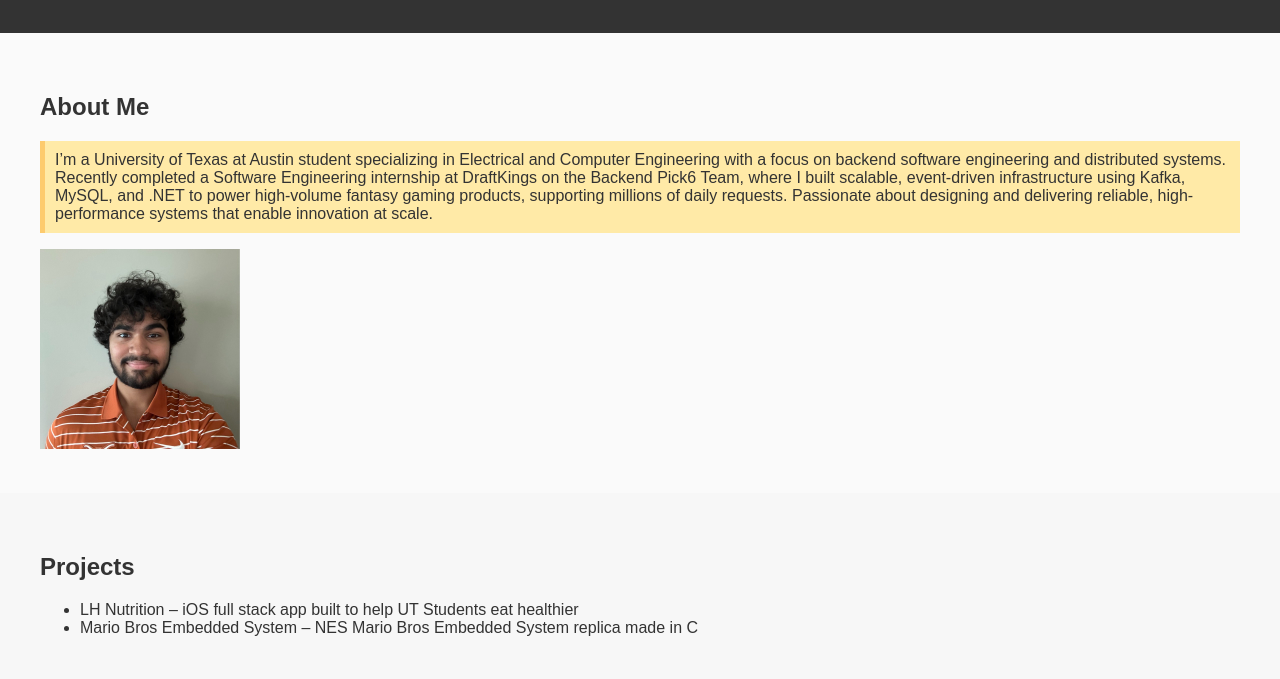
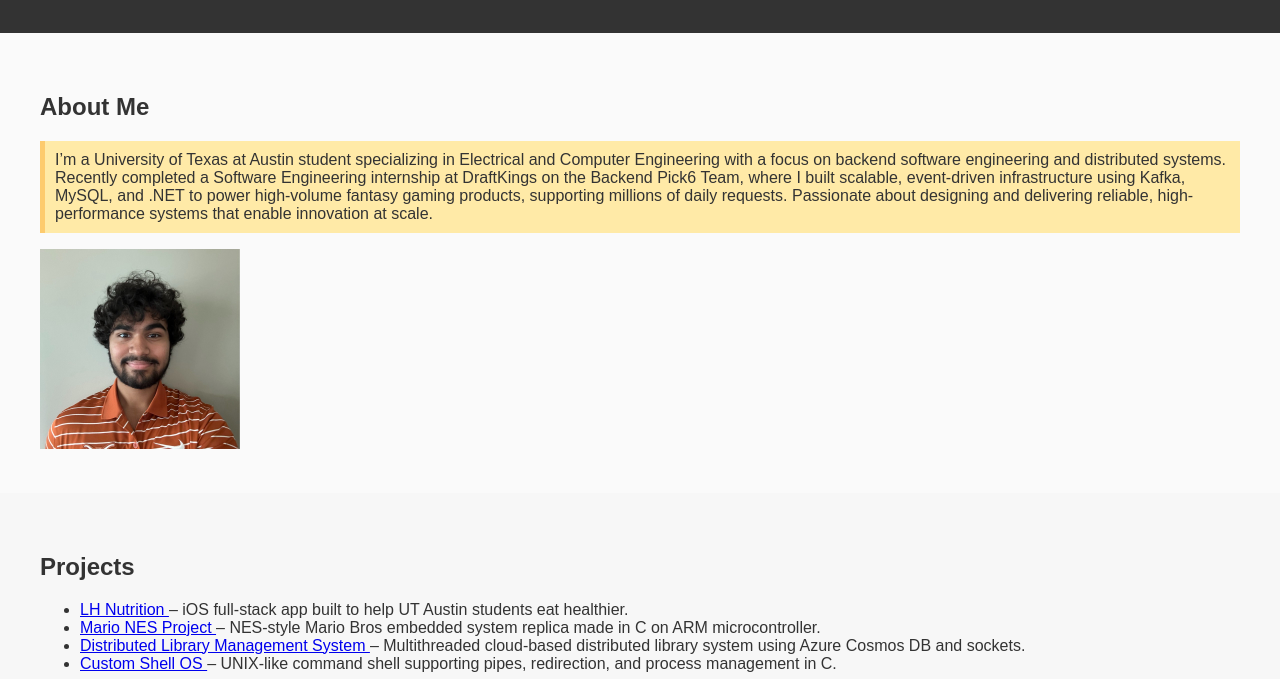
Before and after one commit to NirmayDas/nirmaydas.github.io, a plain HTML site: page index.html in a window 1280 px wide. Shown: the part 121-800 px from the top of the page. Drawn offline with Linux system fonts and the light colour scheme.

Commit message:
Update index.html

```diff
--- a/index.html
+++ b/index.html
@@ -27,10 +27,29 @@
   <section id="projects">
     <h2>Projects</h2>
     <ul>
-      <li>LH Nutrition – iOS full stack app built to help UT Students eat healthier</li>
-      <li>Mario Bros Embedded System – NES Mario Bros Embedded System replica made in C</li>
+      <li>
+        <a href="https://github.com/NirmayDas/LHNutrition" target="_blank">
+          LH Nutrition
+        </a> – iOS full-stack app built to help UT Austin students eat healthier.
+      </li>
+      <li>
+        <a href="https://github.com/NirmayDas/MarioNESProject" target="_blank">
+          Mario NES Project
+        </a> – NES-style Mario Bros embedded system replica made in C on ARM microcontroller.
+      </li>
+      <li>
+        <a href="https://github.com/NirmayDas/Distributed-Library-Management-System" target="_blank">
+          Distributed Library Management System
+        </a> – Multithreaded cloud-based distributed library system using Azure Cosmos DB and sockets.
+      </li>
+      <li>
+        <a href="https://github.com/NirmayDas/Custom-Shell-OS" target="_blank">
+          Custom Shell OS
+        </a> – UNIX-like command shell supporting pipes, redirection, and process management in C.
+      </li>
     </ul>
   </section>
+
 
   <section id="contact">
     <h2>Contact</h2>
```
